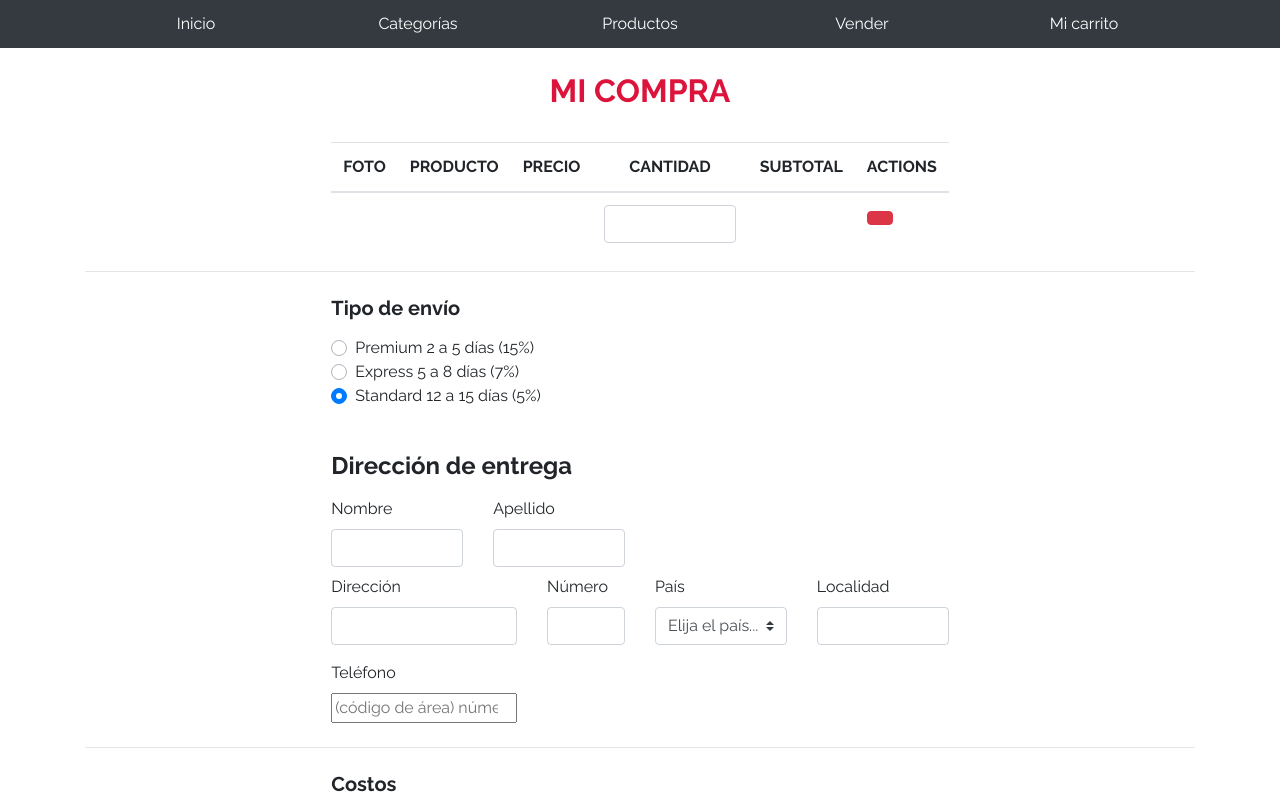
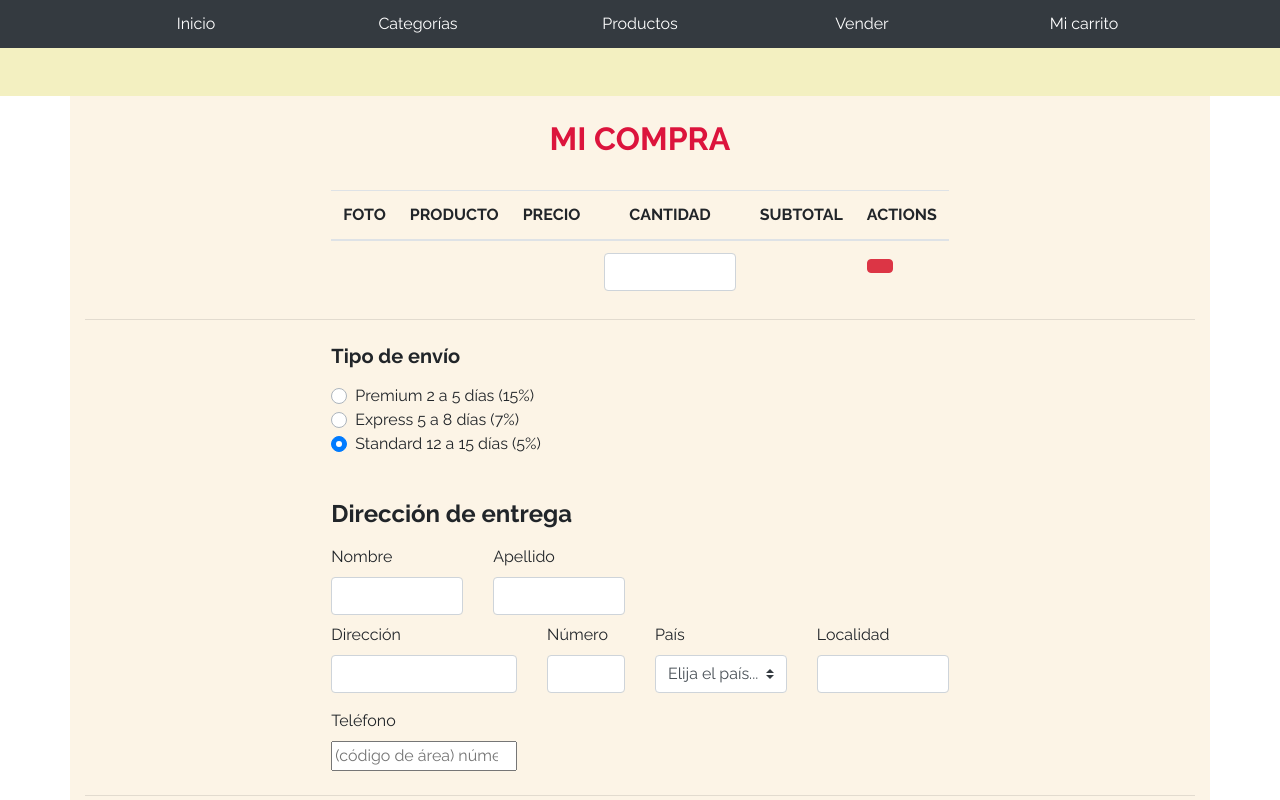
Before and after one commit to Romina-Almi/ObligatorioJAP, a plain HTML site: page ecommerce-master/cart.html in a window 1280 px wide. Shown: the top 800 px of the page. Drawn offline with Linux system fonts and the light colour scheme; no server answers; some icons are missing.

Commit message:
Update cart.html

```diff
--- a/ecommerce-master/cart.html
+++ b/ecommerce-master/cart.html
@@ -57,7 +57,8 @@
               </div>
           </div>
         </nav>
-      <div class="container">
+    <main role="main" class="pb-5" style="background-color:rgb(243, 240, 193)"></main>
+      <div class="container" style="background-color:rgb(252, 244, 230)">
        <div class="text-center p-4" style="color: crimson;">
             <h2 style="font-weight: 600">MI COMPRA</h2>
         </div>
@@ -221,6 +222,7 @@
     <button class="btn btn-primary btn-lg" type="submit">Finalizar compra</button>
     </div>
     </form>
+  </main>
     <footer class="text-muted">
       <div class="container">
          <p>Este sitio forma parte de Programación Aplicada - JAP</p>
```
